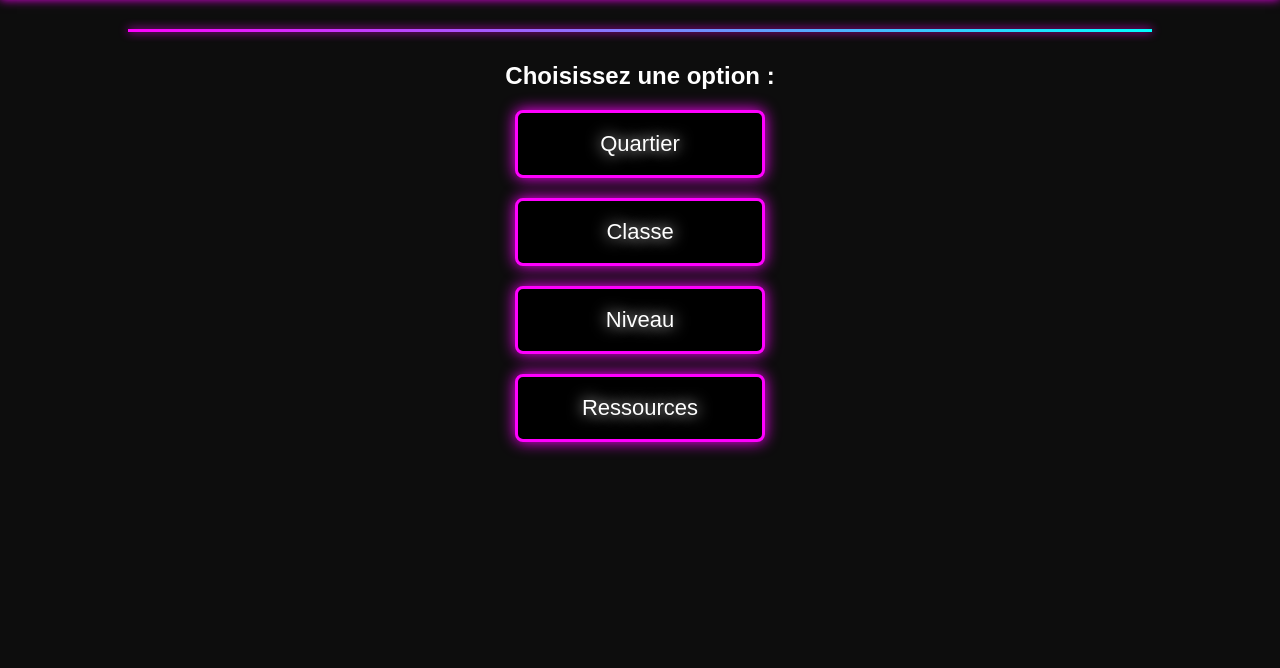
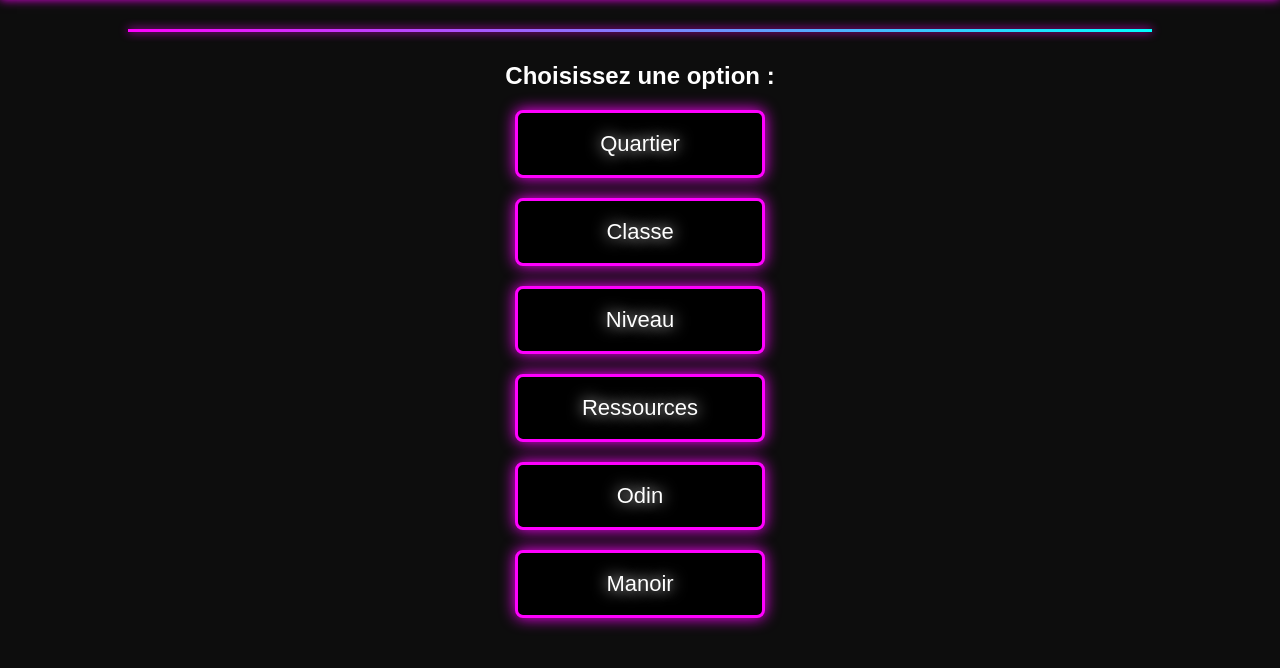
Before and after one commit to KiwiiRagnarok/Kiwiindustries, a plain HTML site: page index.html in a window 1280 px wide. Shown: the part 96-764 px from the top of the page. Drawn offline with Linux system fonts and the light colour scheme.

Commit message:
Update index.html

```diff
--- a/index.html
+++ b/index.html
@@ -125,6 +125,8 @@
         <button id="Classe-btn" onclick="location.href='classe.html'">Classe</button>
         <button id="Niveau-btn" onclick="location.href='calcul131-160.html'">Niveau</button>
         <button id="Ressources-btn" onclick="location.href='items.html'">Ressources</button>
+        <button id="Odin-btn" onclick="location.href='odin.html'">Odin</button>
+        <button id="Manoir-btn" onclick="location.href='manoir.html'">Manoir</button>
     </div>
 
 
```
